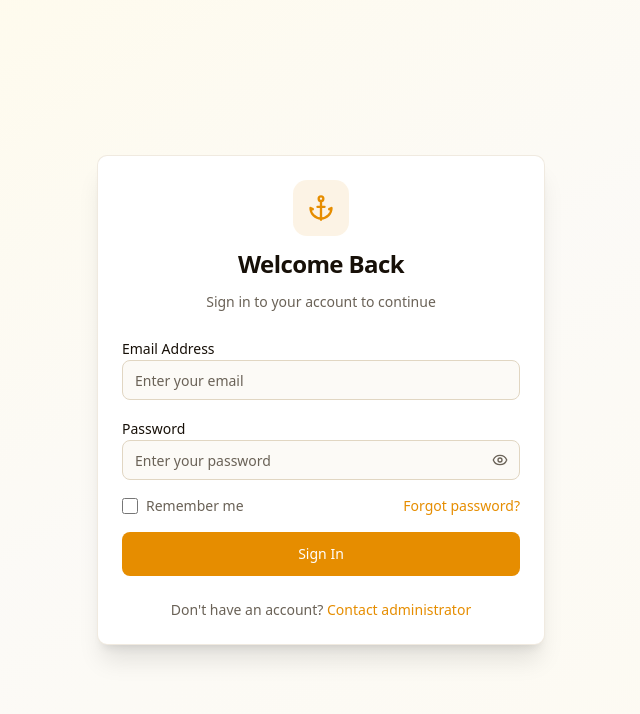
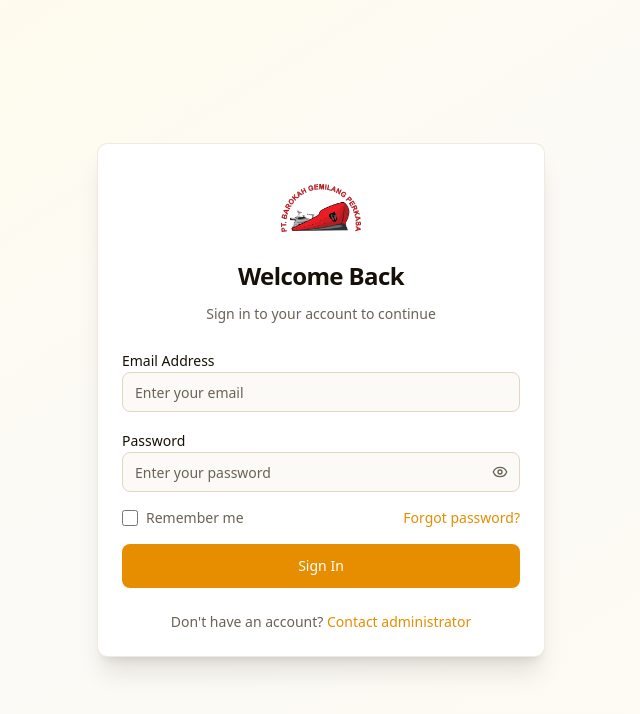
Before and after one commit to data-center-bgp/po-bunker, a React (Vite) app: page / in a window 1280 px wide. Shown: the top 714 px of the page, without its empty margins (319-959 px from the left). Built offline with nearby package versions, Linux system fonts and the light colour scheme.

Commit message:
add company logo to the login page and website icon

```diff
--- a/index.html
+++ b/index.html
@@ -2,7 +2,7 @@
 <html lang="en">
   <head>
     <meta charset="UTF-8" />
-    <link rel="icon" type="image/svg+xml" href="/vite.svg" />
+    <link rel="icon" type="image/png" href="/pt-barokah-gemilang-perkasa.png" />
     <meta name="viewport" content="width=device-width, initial-scale=1.0" />
     <title>po-bunker</title>
   </head>
--- a/src/components/Login.tsx
+++ b/src/components/Login.tsx
@@ -12,7 +12,7 @@ import {
   CardHeader,
   CardTitle,
 } from "@/components/ui/card";
-import { Anchor, AlertCircle, Eye, EyeOff, Loader2 } from "lucide-react";
+import { AlertCircle, Eye, EyeOff, Loader2 } from "lucide-react";
 
 interface LoginFormData {
   email: string;
@@ -98,8 +98,8 @@ const Login = () => {
       <div className="w-full max-w-md">
         <Card className="shadow-xl border-border/50">
           <CardHeader className="text-center space-y-3">
-            <div className="mx-auto flex h-14 w-14 items-center justify-center rounded-xl bg-primary/10">
-              <Anchor className="h-7 w-7 text-primary" />
+            <div className="mx-auto flex h-20 w-20 items-center justify-center">
+              <img src="/pt-barokah-gemilang-perkasa.png" alt="Company Logo" className="h-20 w-20 object-contain" />
             </div>
             <CardTitle className="text-2xl">Welcome Back</CardTitle>
             <CardDescription>
```
Also changed, not shown: public/pt-barokah-gemilang-perkasa.png (added).
